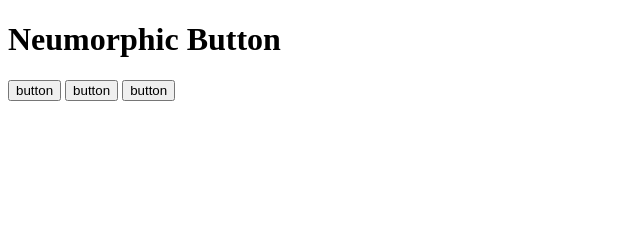
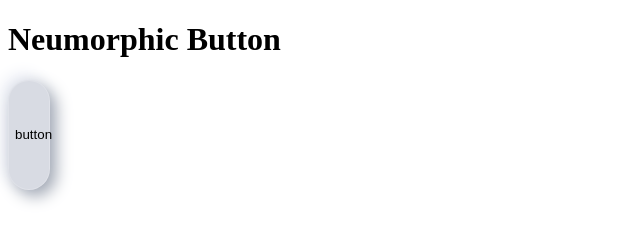
Before and after one commit to mbotha/css-neumorphic-button, a plain HTML site: page index.html in a window 1280 px wide. Shown: the whole page, without its empty margins (0-640 px from the left). Drawn offline with Linux system fonts and the light colour scheme; a web font is replaced by a local one.

Commit message:
Update index.html

```diff
--- a/index.html
+++ b/index.html
@@ -15,9 +15,7 @@
     <div class="container">
         <div class="box text-center">
             <h1>Neumorphic Button</h1>
-            <button type="button" class="bg-blue waves">button</button>
-            <button type="button" class="bg-avo waves">button</button>
-            <button type="button" class="bg-black waves">button</button>
+            <button type="button" class="btn-white">button</button>
         </div>
     </div>
 </body>
```
